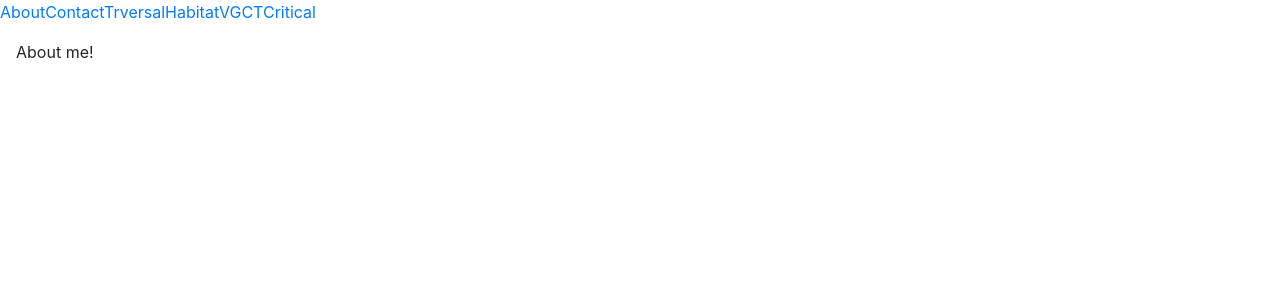
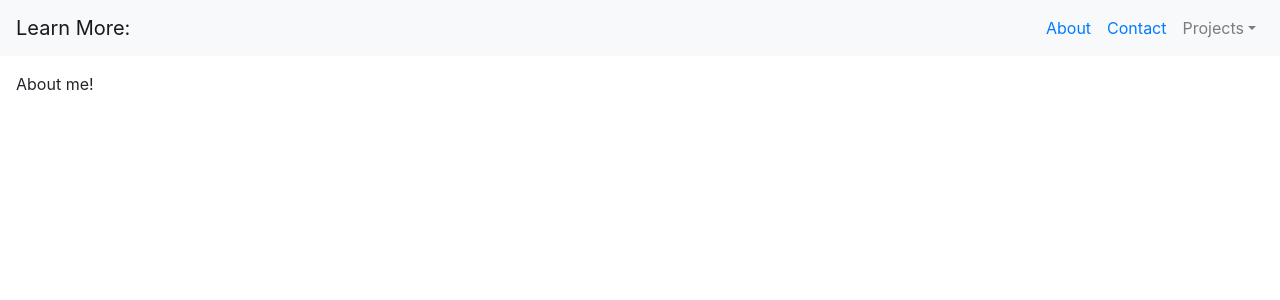
Before and after one commit to tabathadelane/portfolio-clone-react, a React (Create React App) app: page / in a window 1280 px wide. Shown: the top 300 px of the page. Built offline with nearby package versions, Linux system fonts and the light colour scheme.

Commit message:
bootstrap responsive dropdown menu working with links

```diff
--- a/src/Components/Content.js
+++ b/src/Components/Content.js
@@ -1,16 +1,47 @@
 import React from 'react'
 import {Link} from "react-router-dom";
+import { Navbar, NavDropdown, Nav } from 'react-bootstrap';
 
 
 function Content(){
     return (
         <div>
+        <Navbar collapseOnSelect expand="sm" bg="light"  >
+            <Navbar.Brand>Learn More:</Navbar.Brand>
+            <Navbar.Toggle aria-controls="responsive-navbar-nav" right></Navbar.Toggle>
+            <Navbar.Collapse id="responsive-navbar-nav" >
+
+                <Nav className="ml-auto">
+                    <Nav.Link>
                         <Link to="/" >About</Link>
+                    </Nav.Link>
+                    <Nav.Link>
                         <Link to="/Contact" >Contact</Link>
+                    </Nav.Link>
+
+                    <NavDropdown className="justify-content-end" title="Projects"  id="collasible-nav-dropdown">
+
+                        <NavDropdown.Item>
                             <Link to="/Trversal" >Trversal</Link>
+                        </NavDropdown.Item>
+                        <NavDropdown.Item>
                             <Link to="/Habitat" >Habitat</Link>
+                        </NavDropdown.Item>
+                        <NavDropdown.Item>
                             <Link to="/Vgct" >VGCT</Link>
+                        </NavDropdown.Item>
+                        <NavDropdown.Item>
                             <Link to="/Critical" >Critical</Link>
+                        </NavDropdown.Item>
+
+                    </NavDropdown>
+
+
+                </Nav>
+            </Navbar.Collapse>
+        </Navbar>
+
+
         </div>
     )}
 
```
Lines whose indentation alone changed are shown as unchanged.
